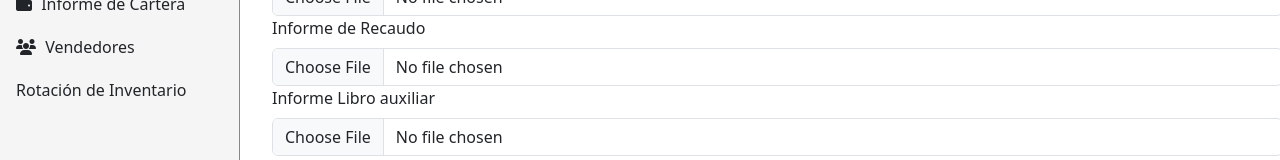
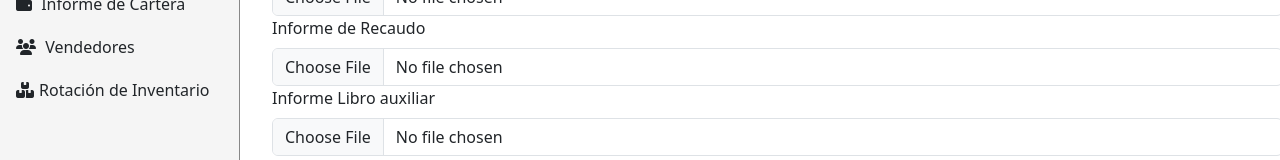
Before and after one commit to jtrocha4/motorlights-stats, a React (Vite) app: page / in a window 1280 px wide. Shown: the part 237-397 px from the top of the page. Built offline with nearby package versions, Linux system fonts and the light colour scheme; no server answers; sample sign-in values are in the browser's storage.

Commit message:
update(components): Sidebar

```diff
--- a/src/components/Sidebar.jsx
+++ b/src/components/Sidebar.jsx
@@ -24,7 +24,7 @@ const Sidebar = () => {
           <Link className='nav-link' to='/manage-sellers'><i className='fa-solid fa-users' /> Vendedores</Link>
         </li>
         <li className='nav-item'>
-          <Link className='nav-link' to='/manage-inventory-turnover'> Rotación de Inventario</Link>
+          <Link className='nav-link' to='/manage-inventory-turnover'><i class='fa-solid fa-boxes-stacked' />Rotación de Inventario</Link>
         </li>
         {/* <li className='nav-item'>
           <Link className='nav-link' to='/manage-customers'><i className='fa-solid fa-users' /> Clientes</Link>
```
